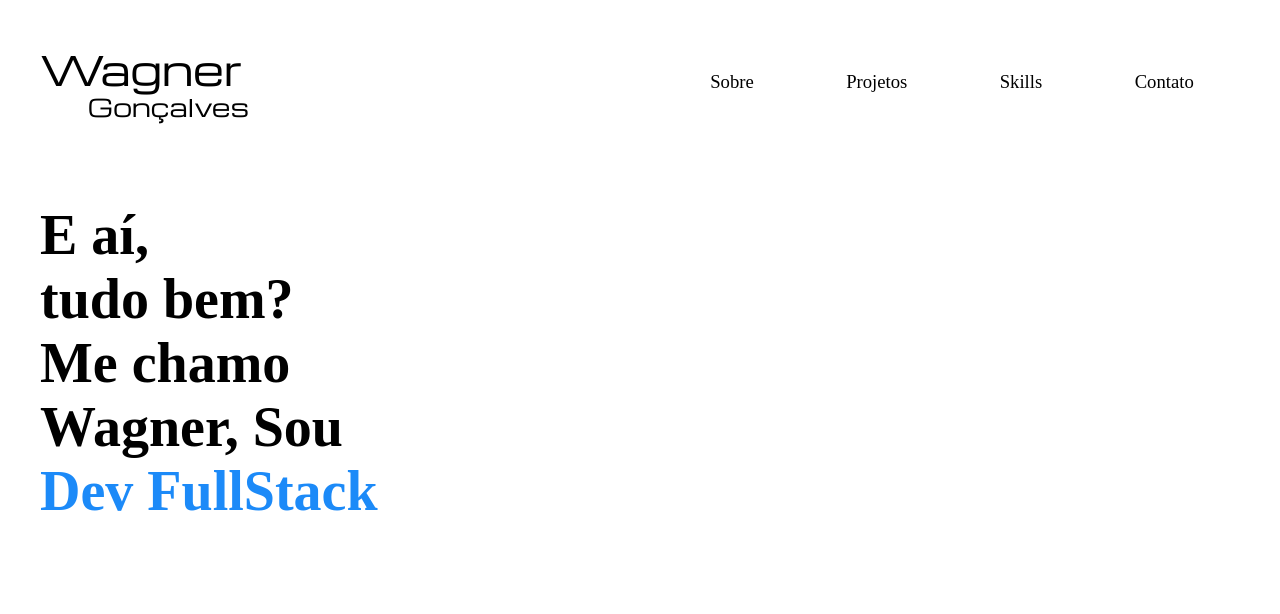
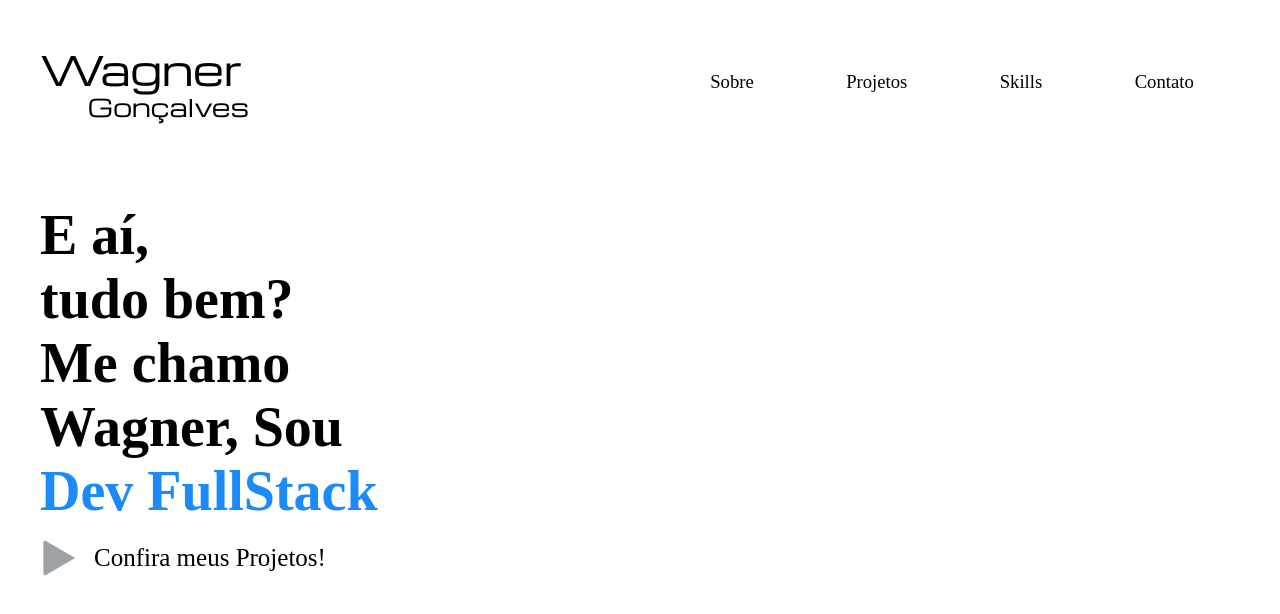
Before and after one commit to WagnerTerry/portfolio, a React (Vite) app: page / in a window 1280 px wide. Shown: the top 614 px of the page. Built offline with nearby package versions, Linux system fonts and the light colour scheme.

Commit message:
chore: acrescentando mais um texto na apresentação

```diff
--- a/src/App.scss
+++ b/src/App.scss
@@ -78,6 +78,31 @@ body {
 
         strong {
           color: rgb(28, 138, 248);
+        }
+      }
+
+      .presentation-text {
+        width: 50%;
+
+        .my-projects {
+          display: flex;
+          align-items: center;
+          margin-top: 16px;
+          cursor: pointer;
+
+          span {
+            font-family: Ubuntu;
+            font-size: 25px;
+            font-style: normal;
+            font-weight: 400;
+            line-height: normal;
+            margin-left: 16px;
+          }
+
+          img {
+            width: 38px;
+            height: 38px;
+          }
         }
       }
     }
--- a/src/App.tsx
+++ b/src/App.tsx
@@ -1,5 +1,4 @@
-import Profile from "../src/assets/perfil.jpg";
-import Curriculum from '/src/data/curriculo do Wagner.pdf'
+import Play from '../src/assets/play.svg'
 import "./App.scss";
 
 function App() {
@@ -92,12 +91,23 @@ function App() {
       <main>
 
         <div className="presentation">
+          <div className='presentation-text'>
           <span>E aí, <br />
           tudo bem? <br />
           Me chamo <br />
           Wagner, Sou <br />
           <strong>Dev FullStack</strong>
           </span>
+
+          <div className='my-projects'>
+          <img src={Play} alt="Ícone para ver os projetos." />
+          <span>Confira meus Projetos!</span>
+          </div>
+          </div>
+
+          <div className='profile-picture'>
+
+          </div>
         </div>
 
         {/* <div id="teste">
```
Also changed, not shown: src/assets/play.svg (added).
